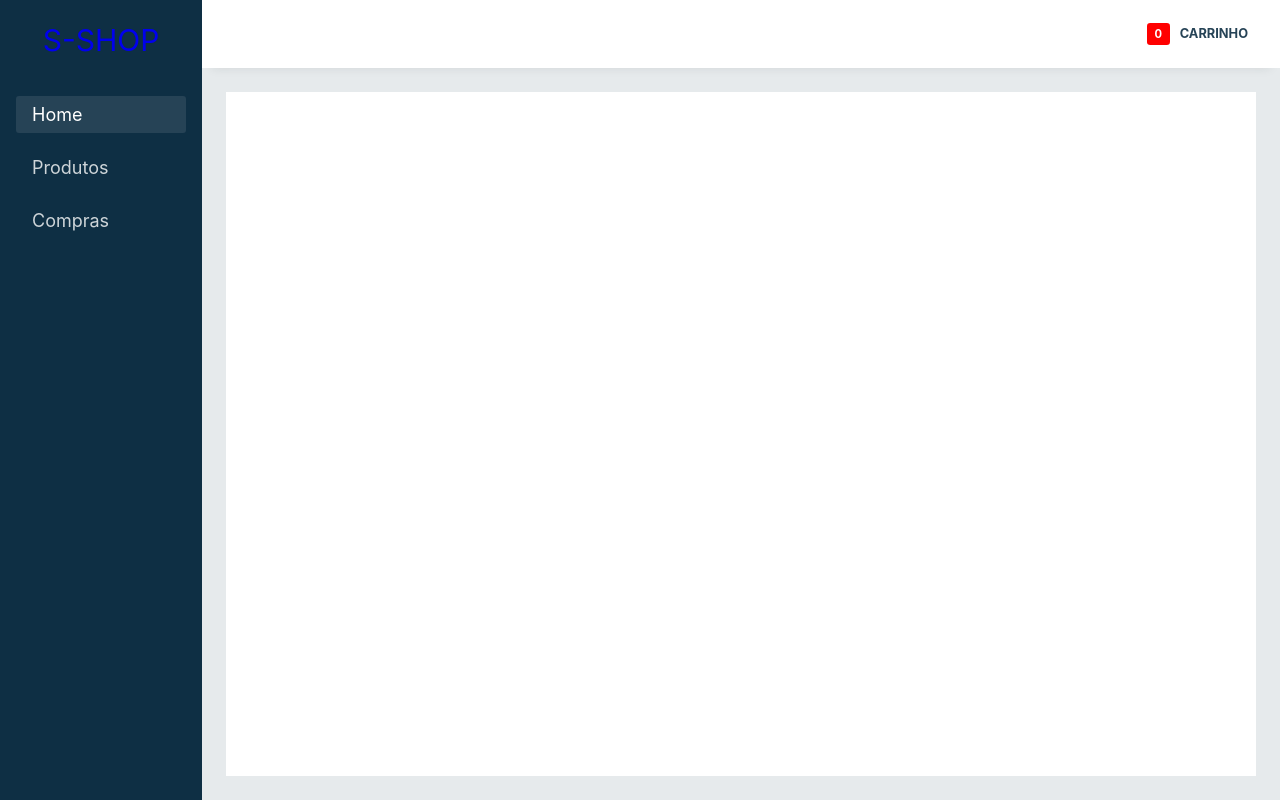
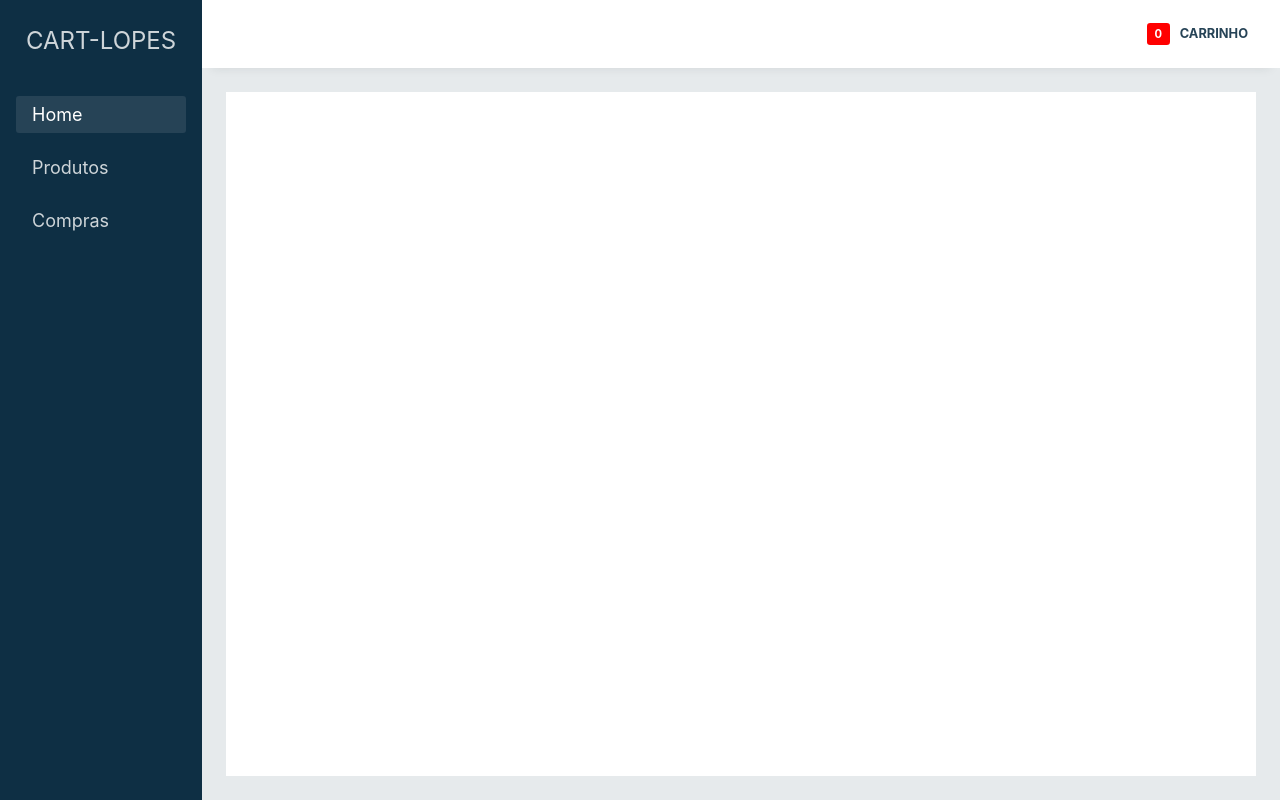
Before and after one commit to devCarlosL/carlos-shop, a React (Create React App) app: page /#/home in a window 1280 px wide. Built offline with nearby package versions, Linux system fonts and the light colour scheme.

Commit message:
fix: color logo

```diff
--- a/src/components/Sidebar/index.js
+++ b/src/components/Sidebar/index.js
@@ -17,7 +17,7 @@ function Sidebar({ children }) {
     <SidebarContainer>
       <article className="sidebar">
         <div className="logo">
-          <NavLink to="/home">S-SHOP</NavLink>
+          <NavLink to="/home">CART-LOPES</NavLink>
         </div>
         <nav>
           <ul className="sidebar__nav">
--- a/src/components/Sidebar/styles.js
+++ b/src/components/Sidebar/styles.js
@@ -19,6 +19,11 @@ export const SidebarContainer = styled('main')`
 
       h1 {
         margin: 0;
+      }
+
+      a {
+        font-size: 1.5rem;
+        color: #ced5d9;
       }
     }
 
```
